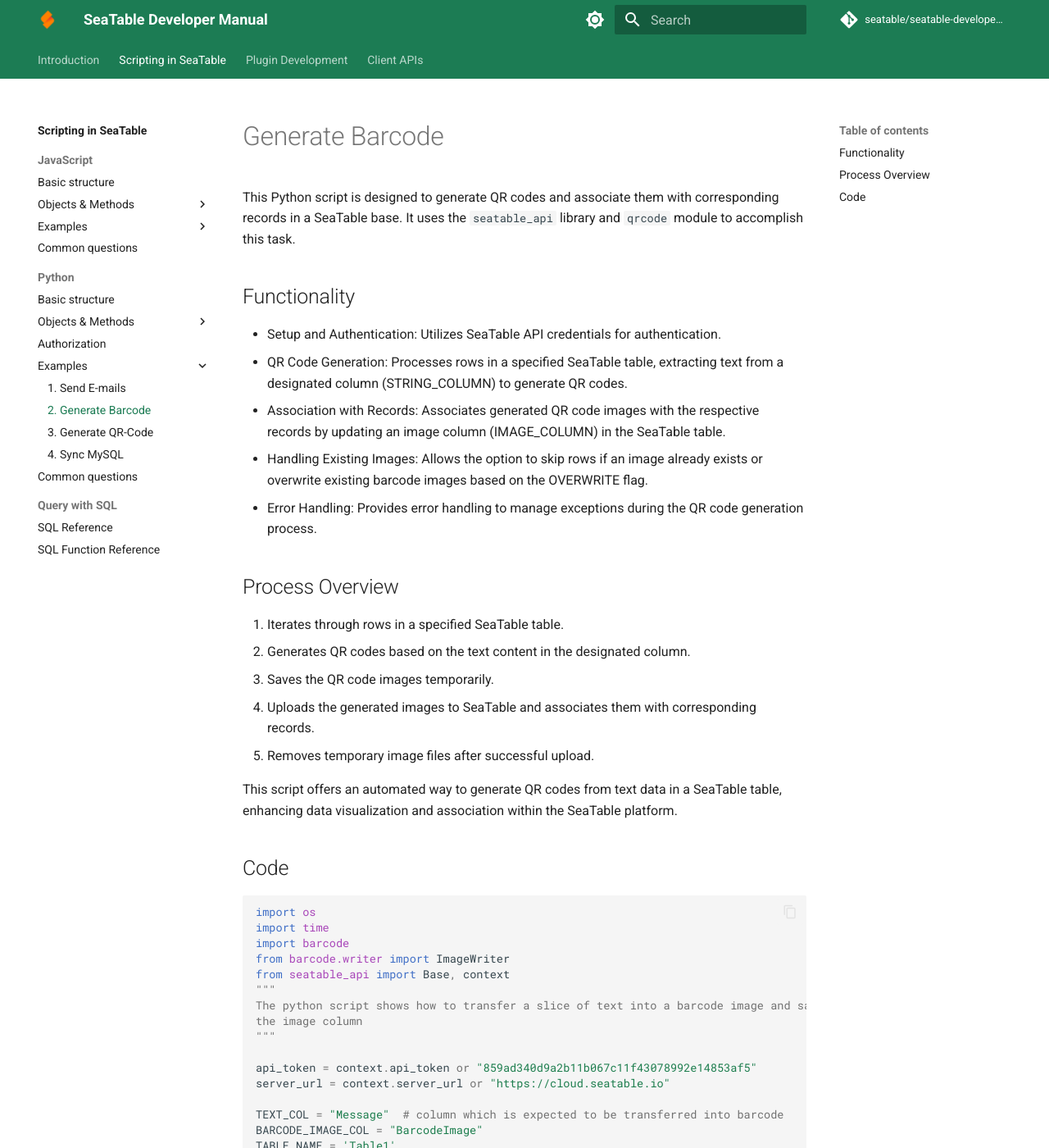
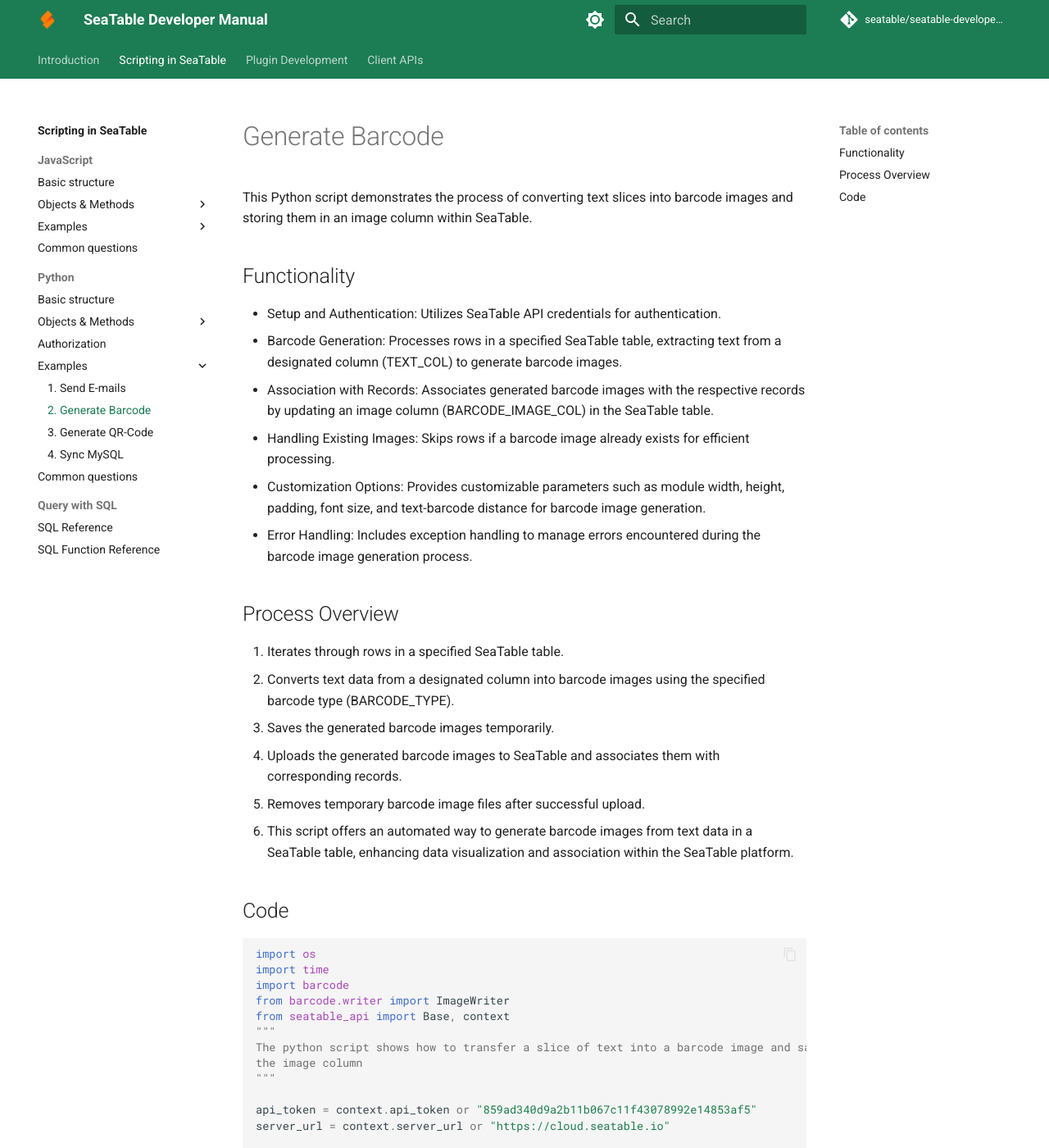
Before and after one commit to seatable/seatable-developer-docs, an MkDocs documentation site: the page built from docs/scripts/python/examples/generate_barcode.md, in a window 1280 px wide and 1400 px high. Shown: the whole window at 82% size. Built offline with MkDocs 1.6.1 and Material for MkDocs 9.7.7, drawn with Linux system fonts in a browser that asks for light colours; comment, search, counter and statistics services are not loaded.

Commit message:
update documentation for python 3.11

```diff
--- a/docs/scripts/python/examples/generate_barcode.md
+++ b/docs/scripts/python/examples/generate_barcode.md
@@ -1,24 +1,24 @@
 # Generate Barcode
 
-This Python script is designed to generate QR codes and associate them with corresponding records in a SeaTable base. It uses the `seatable_api` library and `qrcode` module to accomplish this task.
+This Python script demonstrates the process of converting text slices into barcode images and storing them in an image column within SeaTable.
 
 ## Functionality
 
 - Setup and Authentication: Utilizes SeaTable API credentials for authentication.
-- QR Code Generation: Processes rows in a specified SeaTable table, extracting text from a designated column (STRING_COLUMN) to generate QR codes.
-- Association with Records: Associates generated QR code images with the respective records by updating an image column (IMAGE_COLUMN) in the SeaTable table.
-- Handling Existing Images: Allows the option to skip rows if an image already exists or overwrite existing barcode images based on the OVERWRITE flag.
-- Error Handling: Provides error handling to manage exceptions during the QR code generation process.
+- Barcode Generation: Processes rows in a specified SeaTable table, extracting text from a designated column (TEXT_COL) to generate barcode images.
+- Association with Records: Associates generated barcode images with the respective records by updating an image column (BARCODE_IMAGE_COL) in the SeaTable table.
+- Handling Existing Images: Skips rows if a barcode image already exists for efficient processing.
+- Customization Options: Provides customizable parameters such as module width, height, padding, font size, and text-barcode distance for barcode image generation.
+- Error Handling: Includes exception handling to manage errors encountered during the barcode image generation process.
 
 ## Process Overview
 
 1. Iterates through rows in a specified SeaTable table.
-1. Generates QR codes based on the text content in the designated column.
-1. Saves the QR code images temporarily.
-1. Uploads the generated images to SeaTable and associates them with corresponding records.
-1. Removes temporary image files after successful upload.
-
-This script offers an automated way to generate QR codes from text data in a SeaTable table, enhancing data visualization and association within the SeaTable platform.
+1. Converts text data from a designated column into barcode images using the specified barcode type (BARCODE_TYPE).
+1. Saves the generated barcode images temporarily.
+1. Uploads the generated barcode images to SeaTable and associates them with corresponding records.
+1. Removes temporary barcode image files after successful upload.
+1. This script offers an automated way to generate barcode images from text data in a SeaTable table, enhancing data visualization and association within the SeaTable platform.
 
 ## Code
 
```
Also changed, not shown: docs/scripts/python/basic_structure_python.md (+3 -3 lines), docs/scripts/python/common_questions.md (+2 -1 lines).
